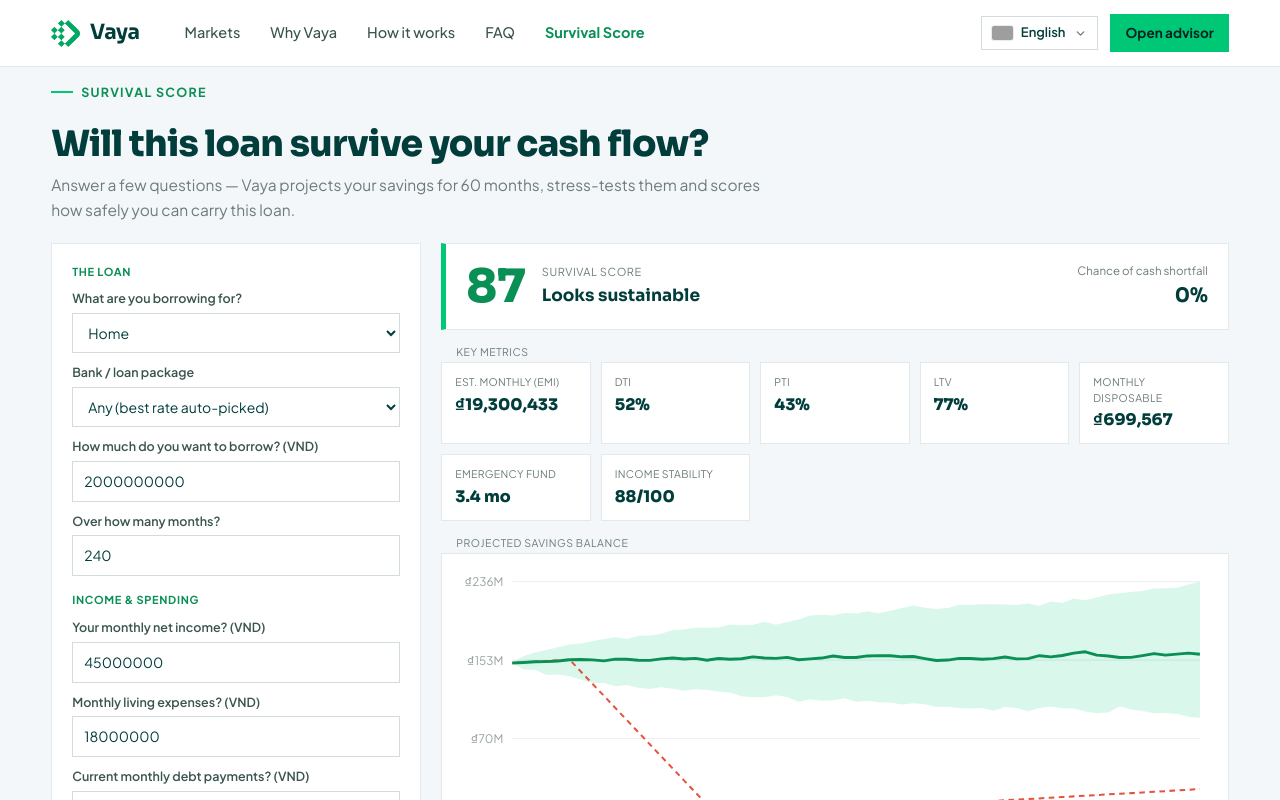
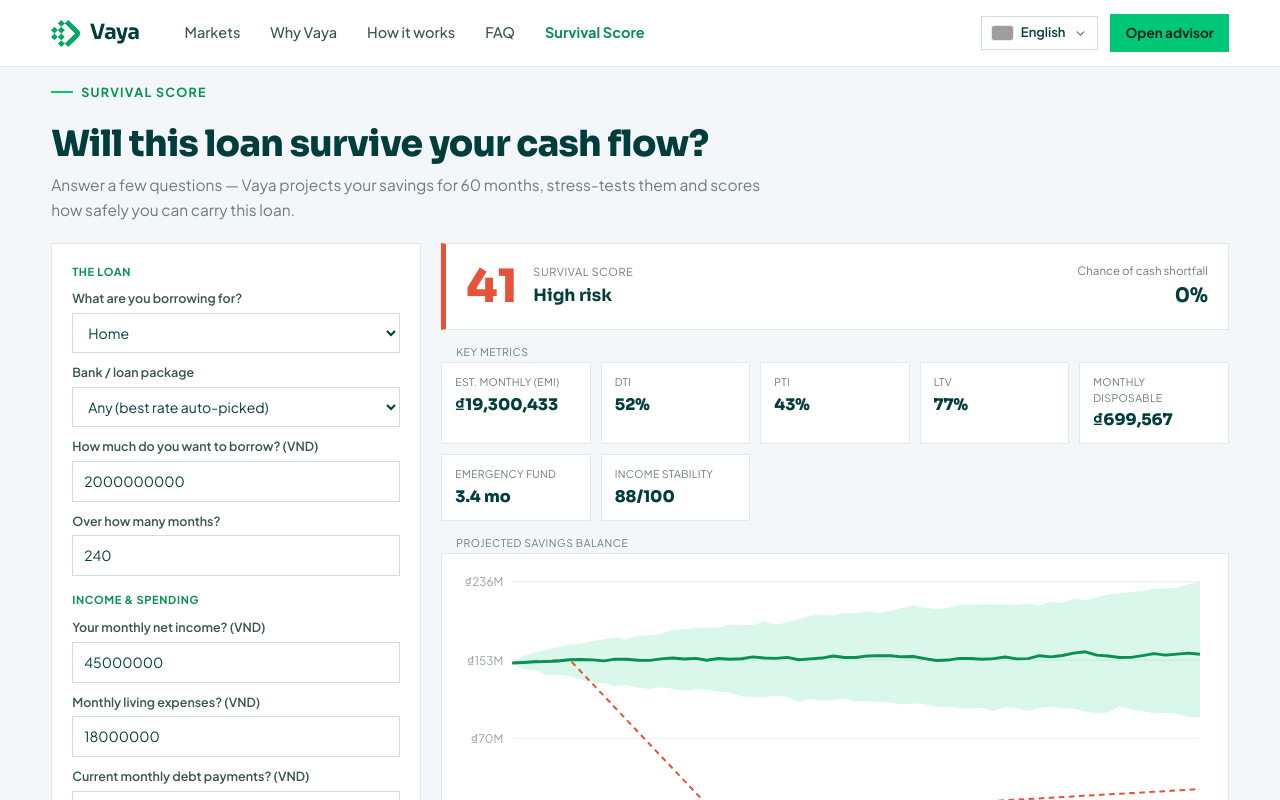
Before and after one commit to alibaba-hackathon-fsi/frontend-vaya, a Next.js app: page /survival in a window 1280 px wide. Shown: the top 800 px of the page. Built offline with nearby package versions, Linux system fonts and the light colour scheme; grey boxes are pictures that could not be loaded.

Commit message:
fix: proper weighted score formula + input validation with user-facing errors

```diff
--- a/src/app/globals.css
+++ b/src/app/globals.css
@@ -2481,6 +2481,19 @@ img.flag {
   margin-top: -4px;
   line-height: 1.4;
 }
+.surv-errors {
+  margin-top: 10px;
+  border: 1px solid var(--red);
+  background: #fff5f5;
+  padding: 10px 14px;
+}
+.surv-err {
+  font-size: 12.5px;
+  color: var(--red);
+  margin-bottom: 5px;
+  line-height: 1.4;
+}
+.surv-err:last-child { margin-bottom: 0; }
 .surv-result {
   min-height: 420px;
 }
--- a/src/components/SurvivalScore.tsx
+++ b/src/components/SurvivalScore.tsx
@@ -4,7 +4,7 @@ import React, { useEffect, useMemo, useState } from "react";
 import { useSearchParams } from "next/navigation";
 import { useI18n } from "@/i18n/I18nProvider";
 import { PKG, bankOf, prodName, logoSrc, type Purpose } from "@/data/banks";
-import { fmtMonthly } from "@/lib/loanEngine";
+import { fmtMonthly, monthly } from "@/lib/loanEngine";
 import { monteCarlo, fvShort, type SurvInput, type MCResult } from "@/lib/survival";
 import SurvivalChart from "@/components/charts/SurvivalChart";
 import type { Lang } from "@/i18n/dict";
@@ -53,6 +53,7 @@ export default function SurvivalScore() {
     };
   });
   const [res, setRes] = useState<{ mc: MCResult; T: number; inp: SurvInput } | null>(null);
+  const [errors, setErrors] = useState<string[]>([]);
 
   // Persist to localStorage on every change
   useEffect(() => {
@@ -85,9 +86,26 @@ export default function SurvivalScore() {
 
   const run = (pkgOverride?: number | null) => {
     const pk = pkgOverride === undefined ? pkgSel : pkgOverride;
+    const amount = NUM(f.amount);
+    const term = NUM(f.term);
+    const income = NUM(f.income);
+
+    // Validate inputs against bank policy
+    const errs: string[] = [];
+    const pkg = pk != null ? PKG[pk] : null;
+    if (amount <= 0) errs.push(t("err_amount_zero"));
+    if (income <= 0) errs.push(t("err_income_zero"));
+    if (pkg && amount > pkg.max) errs.push(t("err_over_max").replace("{max}", (pkg.max / 1e9).toFixed(1) + "B").replace("{bank}", bankOf(pkg.code).name));
+    if (pkg && term > pkg.term) errs.push(t("err_over_term").replace("{max}", String(pkg.term)).replace("{bank}", bankOf(pkg.code).name));
+    if (amount > 0 && income > 0 && monthly(amount, pkg ? (pkg.std || pkg.rate) : 10, Math.max(1, term)) > income * 0.9) {
+      errs.push(t("err_emi_income"));
+    }
+    setErrors(errs);
+    if (errs.length > 0) { setRes(null); return; }
+
     const inp: SurvInput = {
       pkgIdx: pk,
-      purpose: f.purpose, amount: NUM(f.amount), term: NUM(f.term), income: NUM(f.income),
+      purpose: f.purpose, amount, term, income,
       expenses: NUM(f.expenses), debt: NUM(f.debt), savings: NUM(f.savings), down: NUM(f.down),
       dependents: NUM(f.dependents), employment: f.employment, collateral: f.collateral,
     };
@@ -167,6 +185,11 @@ export default function SurvivalScore() {
             </label>
           </div>
           <button type="button" className="btn btn-green surv-gen" onClick={() => run()}>{t("surv_gen")}</button>
+          {errors.length > 0 && (
+            <div className="surv-errors">
+              {errors.map((e, i) => <p key={i} className="surv-err">⚠ {e}</p>)}
+            </div>
+          )}
         </form>
 
         <div className="surv-result">
--- a/src/i18n/dict.ts
+++ b/src/i18n/dict.ts
@@ -61,6 +61,11 @@ export const T: Record<Lang, Dict> = {
       "Answer a few questions — Vaya projects your savings for 60 months, stress-tests them and scores how safely you can carry this loan.",
     surv_gen: "Generate cash-flow →",
     surv_empty: "Fill in the form, then generate your cash-flow projection.",
+    err_amount_zero: "Loan amount must be greater than 0.",
+    err_income_zero: "Monthly income must be greater than 0.",
+    err_over_max: "{bank} allows a maximum of {max} VND. Please reduce your loan amount.",
+    err_over_term: "{bank} allows a maximum term of {max} months. Please shorten the term.",
+    err_emi_income: "Monthly payment would exceed 90% of your income — this loan is unaffordable.",
     g_loan: "The loan",
     g_income: "Income & spending",
     g_buffer: "Buffer & capital",
@@ -410,6 +415,11 @@ export const T: Record<Lang, Dict> = {
       "Trả lời vài câu hỏi — Vaya dự phóng số dư tiết kiệm 60 tháng, chạy kịch bản căng thẳng và chấm điểm mức độ an toàn khi bạn gánh khoản vay này.",
     surv_gen: "Tạo dự báo dòng tiền →",
     surv_empty: "Điền vào biểu mẫu rồi tạo dự báo dòng tiền của bạn.",
+    err_amount_zero: "Số tiền vay phải lớn hơn 0.",
+    err_income_zero: "Thu nhập hàng tháng phải lớn hơn 0.",
+    err_over_max: "{bank} cho vay tối đa {max} VND. Vui lòng giảm số tiền vay.",
+    err_over_term: "{bank} cho vay tối đa {max} tháng. Vui lòng rút ngắn kỳ hạn.",
+    err_emi_income: "Khoản trả hàng tháng vượt 90% thu nhập — khoản vay này không thể chi trả.",
     g_loan: "Khoản vay",
     g_income: "Thu nhập & chi tiêu",
     g_buffer: "Dự phòng & vốn",
@@ -762,6 +772,11 @@ export const T: Record<Lang, Dict> = {
       "回答几个问题——Vaya 预测你 60 个月的储蓄、进行压力测试，并为你能否安全承担这笔贷款打分。",
     surv_gen: "生成现金流 →",
     surv_empty: "填写表单，然后生成你的现金流预测。",
+    err_amount_zero: "贷款金额必须大于 0。",
+    err_income_zero: "每月收入必须大于 0。",
+    err_over_max: "{bank} 最高贷款 {max} VND。请减少贷款金额。",
+    err_over_term: "{bank} 最长期限 {max} 个月。请缩短期限。",
+    err_emi_income: "月供将超过收入的 90%——此贷款无法负担。",
     g_loan: "贷款",
     g_income: "收入与支出",
     g_buffer: "储备与资本",
--- a/src/lib/survival.ts
+++ b/src/lib/survival.ts
@@ -93,15 +93,21 @@ export function computeMetrics(inp: SurvInput): SurvMetrics {
   const efr = out > 0 ? inp.savings / out : 99;
   const stabMap: Record<string, number> = { salaried: 88, gov: 95, business: 70, self: 60, freelance: 52 };
   const stab = stabMap[inp.employment] || 70;
-  let sc = 100;
-  sc -= Math.max(0, dti - 35) * 1.1;
-  sc -= Math.max(0, pti - 30);
-  sc -= Math.max(0, ltv - 70) * 0.35;
-  sc += Math.min(18, efr * 2.5);
-  sc += (stab - 70) * 0.3;
-  sc += disposable > 0 ? 8 : -28;
-  sc -= (inp.dependents || 0) * 1.5;
-  sc = Math.max(5, Math.min(97, Math.round(sc)));
+
+  // Weighted score model (100 points total):
+  // 1. Payment burden (35 pts) — DTI-based, full marks at ≤30%, zero at ≥70%
+  const dtiScore = Math.max(0, Math.min(1, (70 - dti) / 40)) * 35;
+  // 2. Cash flow buffer (25 pts) — disposable income ratio
+  const cfRatio = inp.income > 0 ? disposable / inp.income : -1;
+  const cfScore = Math.max(0, Math.min(1, cfRatio / 0.25)) * 25;
+  // 3. Emergency reserve (20 pts) — months of coverage, full at ≥6 months
+  const efScore = Math.max(0, Math.min(1, efr / 6)) * 20;
+  // 4. Loan-to-value (10 pts) — full at ≤50%, zero at ≥90%
+  const ltvScore = Math.max(0, Math.min(1, (90 - ltv) / 40)) * 10;
+  // 5. Income stability (10 pts) — from employment type
+  const stabScore = (stab / 100) * 10;
+
+  const sc = Math.max(1, Math.min(99, Math.round(dtiScore + cfScore + efScore + ltvScore + stabScore)));
   return { emi, dti, pti, ltv, disposable, efr, stab, score: sc, depCost, rate };
 }
 
```
